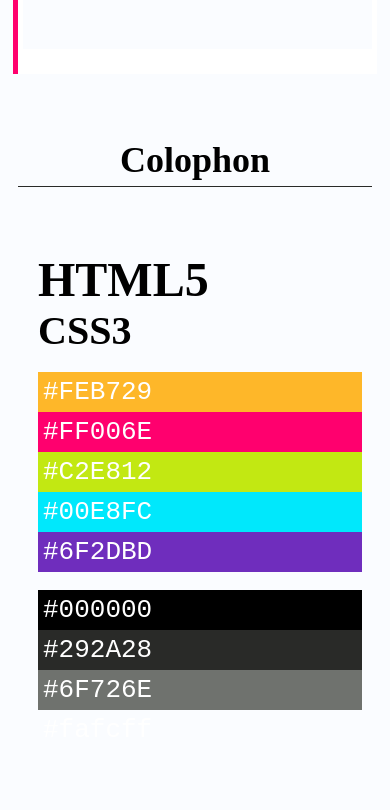
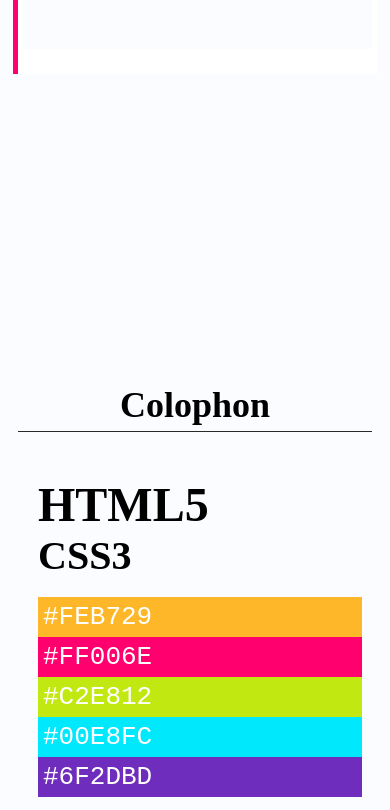
Before and after one commit to jlincolndennis/homomonstrosus_mk1, a plain HTML site: page index.html in a window 390 px wide. Shown: the part 2294-3104 px from the top of the page. Drawn offline with Linux system fonts and the light colour scheme.

Commit message:
tweaks but just about good enough

```diff
--- a/styles.css
+++ b/styles.css
@@ -166,7 +166,7 @@
 }
 
 footer {
-  margin: 50px 100px;
+  margin: 250px 100px 25px 100px;
   padding: 25px;
   min-width: 60%;
 }
@@ -203,7 +203,7 @@
 }
 
 footer section {
-  margin: 50px 100px;
+  margin: 25px 50px 250px 50px;
 }
 
 .changelog h3 {
@@ -249,12 +249,13 @@
   }
 
   footer {
-    margin: 5px;
+    margin: 250px 5px 25px 5px;
     padding: 5px;
   }
 
   footer section {
-    margin: 50px 5px;
+    margin: 25px 5px 250px 5px;
+
   }
 
   footer h3 {
```
